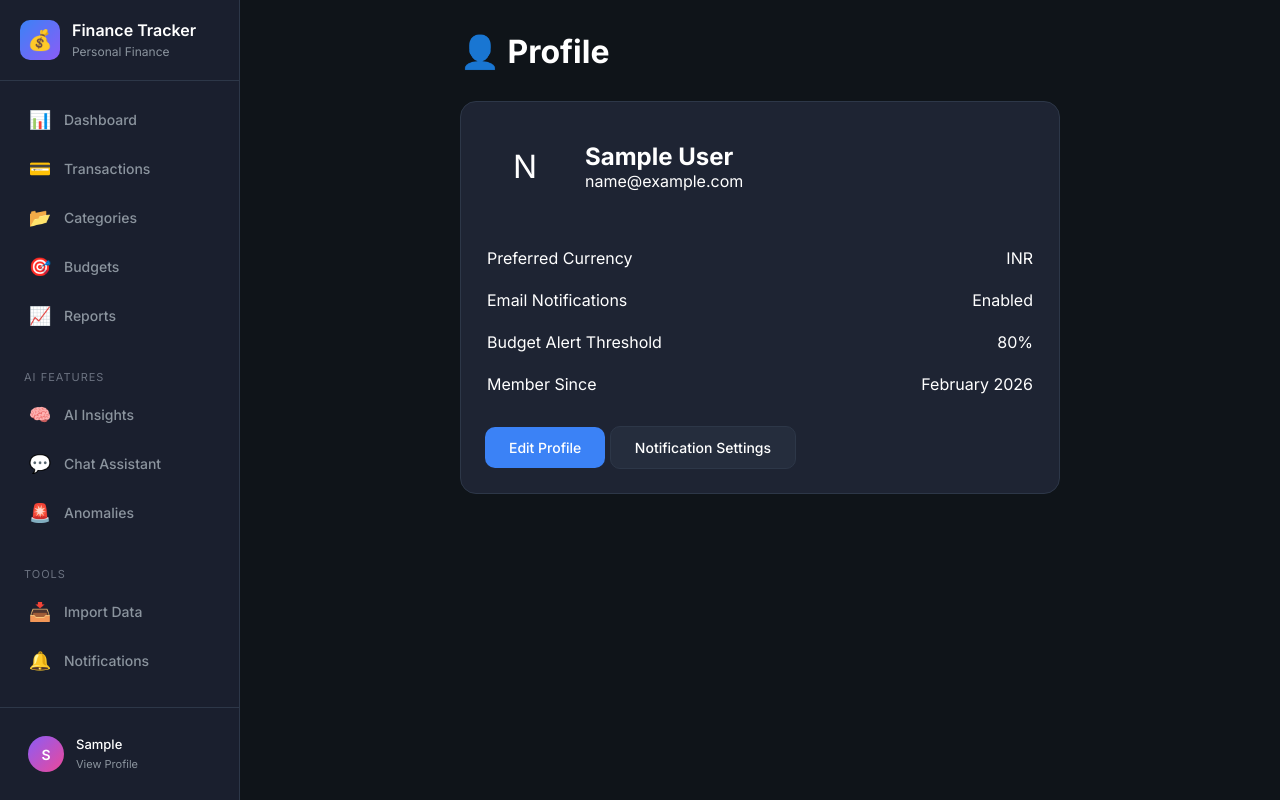
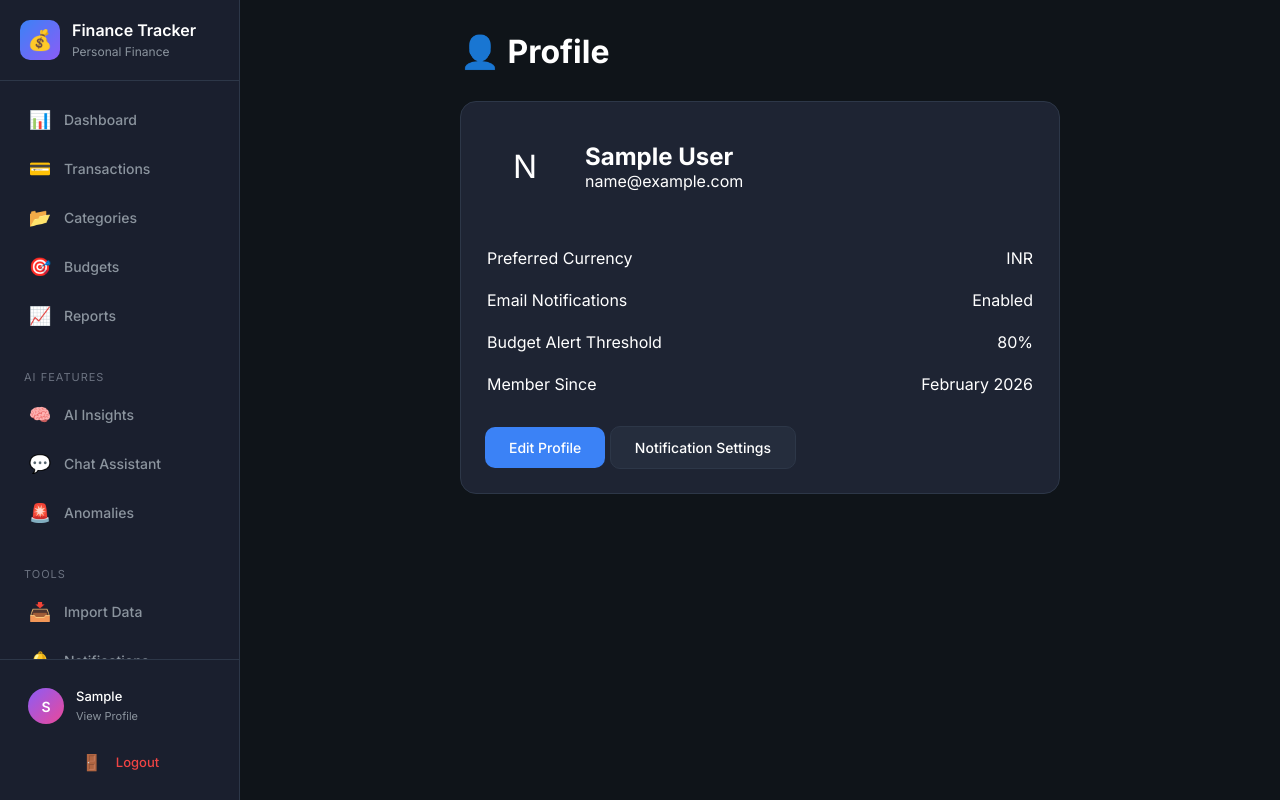
Before and after one commit to SatyamSingh-Git/FJ-BE-R2-Satyam-Singh-NIT-Delhi, a Django app: page /profile/ in a window 1280 px wide. Run offline with Django 5.2, Linux system fonts and the light colour scheme; the visitor is signed in with stand-in values (Sample User, id 1); data comes from the database, SQL or seed files in the repository; data that the repository does not hold is empty; parts of the project's set-up code (start-up, migrations or seed data) failed here and were passed over.

Commit message:
Add logout button and enable instant logout

```diff
--- a/config/settings.py
+++ b/config/settings.py
@@ -145,6 +145,7 @@ ACCOUNT_LOGIN_METHODS = {'email'}
 ACCOUNT_SIGNUP_FIELDS = ['email*', 'password1*', 'password2*']
 ACCOUNT_EMAIL_VERIFICATION = 'optional'
 LOGIN_REDIRECT_URL = '/dashboard/'
+ACCOUNT_LOGOUT_ON_GET = True
 # Logging configuration for production debugging
 LOGGING = {
     'version': 1,
--- a/templates/base.html
+++ b/templates/base.html
@@ -929,6 +929,11 @@
                     <span>View Profile</span>
                 </div>
             </a>
+            <a href="{% url 'account_logout' %}" class="user-profile"
+                style="color: var(--accent-red); margin-top: 4px; justify-content: center;">
+                <span class="nav-item-icon" style="font-size: 16px;">🚪</span>
+                <span style="font-size: 13px; font-weight: 500;">Logout</span>
+            </a>
         </div>
     </aside>
     {% endif %}
```
